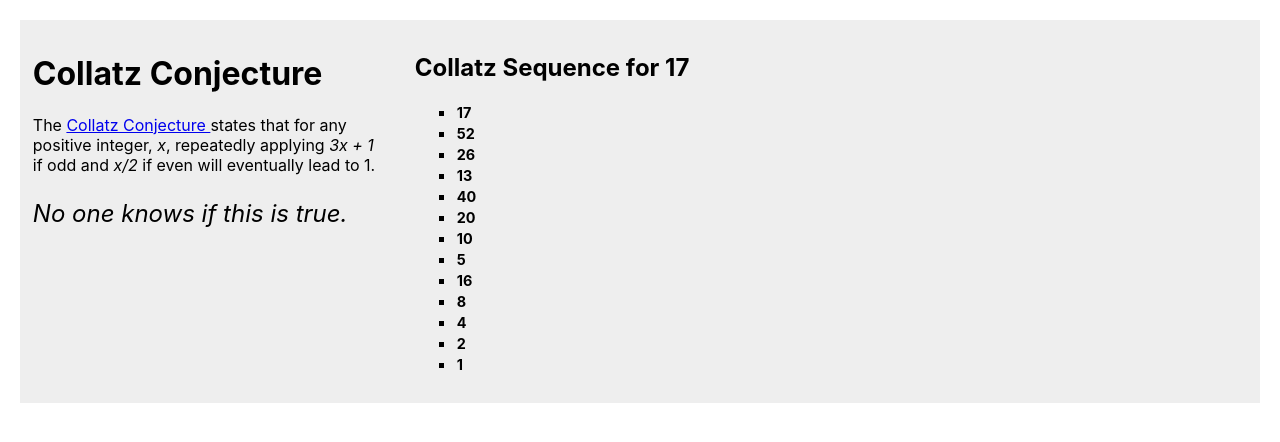
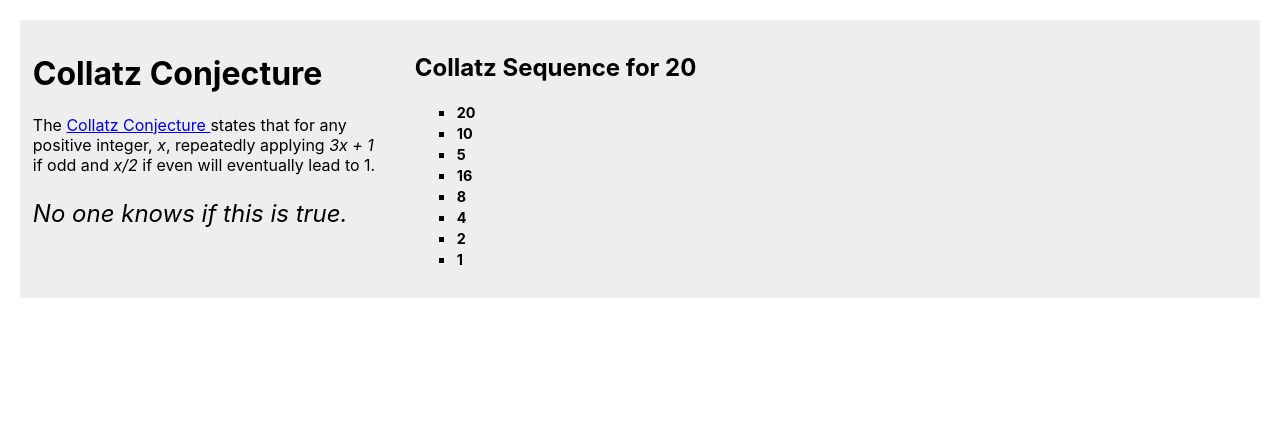
Before and after one commit to KovvalVeetil/FullStack, a React (Create React App) app in the folder react-examples/: page / in a window 1280 px wide. Shown: the top 442 px of the page. Built offline with nearby package versions, Linux system fonts and the light colour scheme.

Commit message:
storybook_intro

```diff
--- a/react-examples/src/App.js
+++ b/react-examples/src/App.js
@@ -1,6 +1,6 @@
 import React, { Component } from 'react';
 import styled from 'styled-components';
-import { GlobalStyle } from './fonts';
+//import { GlobalStyle } from './fonts';
 class Collatz extends Component {
     constructor(props) {
         super(props);
@@ -63,7 +63,7 @@ const SpecialListItem = styled.li`
 `;
 class App extends Component {
     render() {
-        const number = 17;
+        const number = 20;
         const wikilink ='https://en.wikipedia.org/wiki/Collatz_conjecture';
         return (
         <GridDiv>
```
Also changed, not shown: react-examples/package.json (+21 -2 lines), 2 other files (tests, documents, lock files or other folders).
